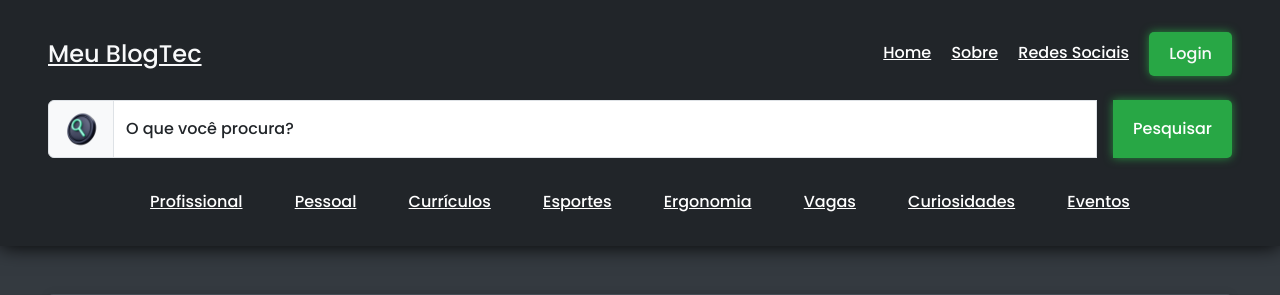
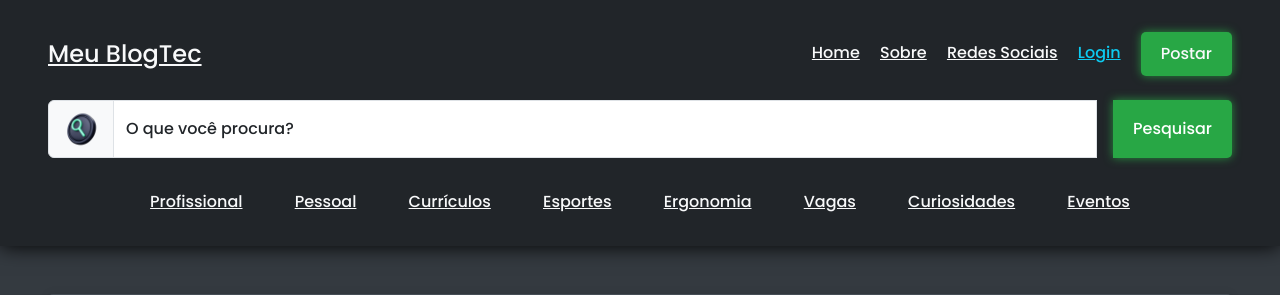
Before and after one commit to rafapastrello/HelloBlog, a Django app: page / in a window 1280 px wide. Shown: the top 295 px of the page. Run offline with Django 5.2, Linux system fonts and the light colour scheme; data comes from the database, SQL or seed files in the repository; some libraries are stand-ins or nearby versions.

Commit message:
Update base.html

```diff
--- a/ProjetoBlog/Blog/templates/base.html
+++ b/ProjetoBlog/Blog/templates/base.html
@@ -31,10 +31,11 @@
                     <a class="text-light" href="index.html"><h1 class="text-light">Meu BlogTec</h1></a>
                 </div>
                 <div class="col-md-6 text-md-right mx-auto mx-md-0">
-                    <a href="index.html" class="text-white">Home</a>
-                    <a href="sobre.html" class="text-white ml-3">Sobre</a>
-                    <a href="redes_sociais.html" class="text-white ml-3">Redes Sociais</a>
-                    <a href="login.html"><button class="btn btn-login-neon text-light ml-3">Login</button></a>
+                    <a href="index.html" class="text-light">Home</a>
+                    <a href="sobre.html" class="text-light ml-3">Sobre</a>
+                    <a href="redes_sociais.html" class="text-light ml-3">Redes Sociais</a>
+                    <a href="login.html" class="text-info ml-3">Login</a>
+                    <a href="postar.html"><button class="btn btn-login-neon text-light ml-3">Postar</button></a>
                 </div>
             </div>
             <div class="input-group mb-3">
@@ -47,14 +48,14 @@
             </div>
             <div class="row align-items-center mb-3">
                 <div class="col-md-12 mx-auto">
-                    <a href="#" class="text-white ml-4 mr-4">Profissional</a>
-                    <a href="#" class="text-white ml-4 mr-4">Pessoal</a>
-                    <a href="#" class="text-white ml-4 mr-4">Currículos</a>
-                    <a href="#" class="text-white ml-4 mr-4">Esportes</a>
-                    <a href="#" class="text-white ml-4 mr-4">Ergonomia</a>
-                    <a href="#" class="text-white ml-4 mr-4">Vagas</a>
-                    <a href="#" class="text-white ml-4 mr-4">Curiosidades</a>
-                    <a href="#" class="text-white ml-4 mr-4">Eventos</a>
+                    <a href="#" class="text-light ml-4 mr-4">Profissional</a>
+                    <a href="#" class="text-light ml-4 mr-4">Pessoal</a>
+                    <a href="#" class="text-light ml-4 mr-4">Currículos</a>
+                    <a href="#" class="text-light ml-4 mr-4">Esportes</a>
+                    <a href="#" class="text-light ml-4 mr-4">Ergonomia</a>
+                    <a href="#" class="text-light ml-4 mr-4">Vagas</a>
+                    <a href="#" class="text-light ml-4 mr-4">Curiosidades</a>
+                    <a href="#" class="text-light ml-4 mr-4">Eventos</a>
                 </div>
             </div>
         </div>
```
